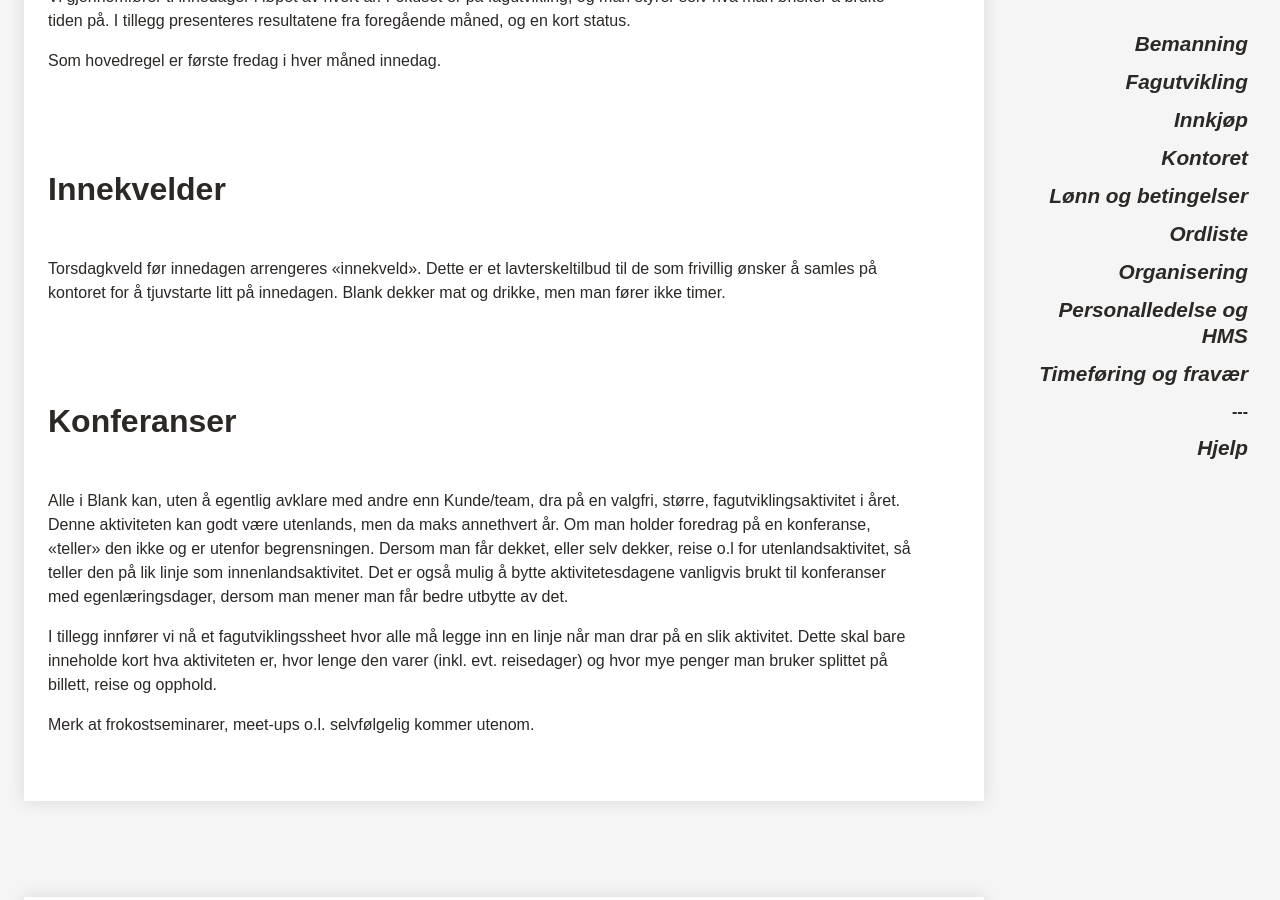
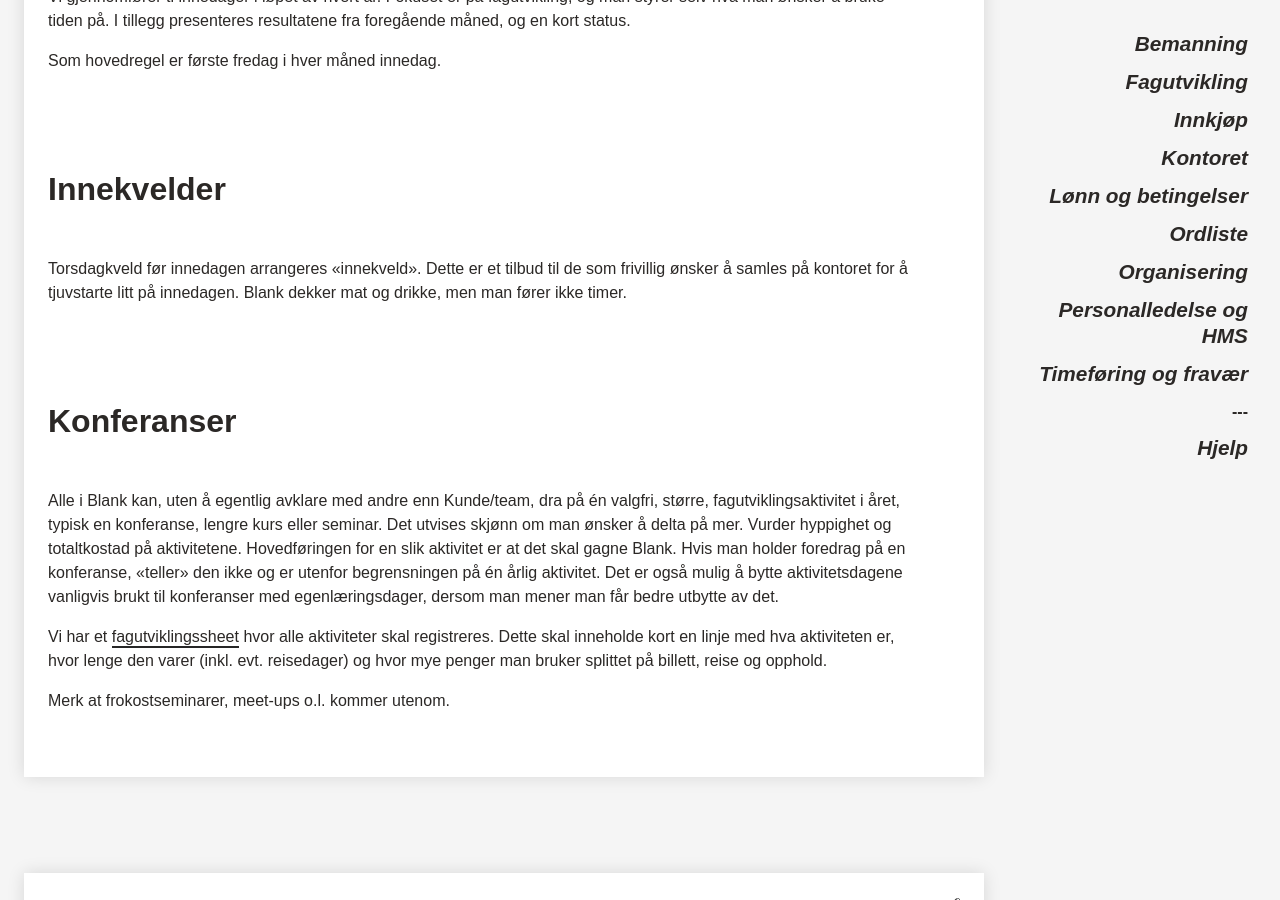
Before and after one commit to blankoslo/about-blank, a Jekyll site: the page built from index.md, in a window 1280 px wide and 900 px high, scrolled down 1918 px. Built offline with Jekyll 4.4.1, drawn with Linux system fonts in a browser that asks for light colours.

Commit message:
Update fagutvikling.md
- gjør konferanse-kostnads-vurdering på https://about.blank.no mer generisk som https://www.blank.no/betingelser, og fjerner utenlandskonferanse-begrensning
- språklig småplukk

```diff
--- a/content/fagutvikling.md
+++ b/content/fagutvikling.md
@@ -12,12 +12,12 @@ Som hovedregel er første fredag i hver måned innedag.
 
 ## Innekvelder
 
-Torsdagkveld før innedagen arrengeres «innekveld». Dette er et lavterskeltilbud til de som frivillig ønsker å samles på kontoret for å tjuvstarte litt på innedagen. Blank dekker mat og drikke, men man fører ikke timer.
+Torsdagkveld før innedagen arrangeres «innekveld». Dette er et tilbud til de som frivillig ønsker å samles på kontoret for å tjuvstarte litt på innedagen. Blank dekker mat og drikke, men man fører ikke timer.
 
 ## Konferanser
 
-Alle i Blank kan, uten å egentlig avklare med andre enn Kunde/team, dra på en valgfri, større, fagutviklingsaktivitet i året. Denne aktiviteten kan godt være utenlands, men da maks annethvert år. Om man holder foredrag på en konferanse, «teller» den ikke og er utenfor begrensningen. Dersom man får dekket, eller selv dekker, reise o.l for utenlandsaktivitet, så teller den på lik linje som innenlandsaktivitet. Det er også mulig å bytte aktivitetesdagene vanligvis brukt til konferanser med egenlæringsdager, dersom man mener man får bedre utbytte av det.
+Alle i Blank kan, uten å egentlig avklare med andre enn Kunde/team, dra på én valgfri, større, fagutviklingsaktivitet i året, typisk en konferanse, lengre kurs eller seminar. Det utvises skjønn om man ønsker å delta på mer. Vurder hyppighet og totaltkostad på aktivitetene. Hovedføringen for en slik aktivitet er at det skal gagne Blank. Hvis man holder foredrag på en konferanse, «teller» den ikke og er utenfor begrensningen på én årlig aktivitet. Det er også mulig å bytte aktivitetsdagene vanligvis brukt til konferanser med egenlæringsdager, dersom man mener man får bedre utbytte av det.
 
-I tillegg innfører vi nå et fagutviklingssheet hvor alle må legge inn en linje når man drar på en slik aktivitet. Dette skal bare inneholde kort hva aktiviteten er, hvor lenge den varer (inkl. evt. reisedager) og hvor mye penger man bruker splittet på billett, reise og opphold.
+Vi har et [fagutviklingssheet](https://drive.google.com/open?id=1LfzXYBYMoFoHhNVZx14R8kRZzIu3fvU-RV8iKe6etT8) hvor alle aktiviteter skal registreres. Dette skal inneholde kort en linje med hva aktiviteten er, hvor lenge den varer (inkl. evt. reisedager) og hvor mye penger man bruker splittet på billett, reise og opphold.
 
-Merk at frokostseminarer, meet-ups o.l. selvfølgelig kommer utenom.
+Merk at frokostseminarer, meet-ups o.l. kommer utenom.
```
